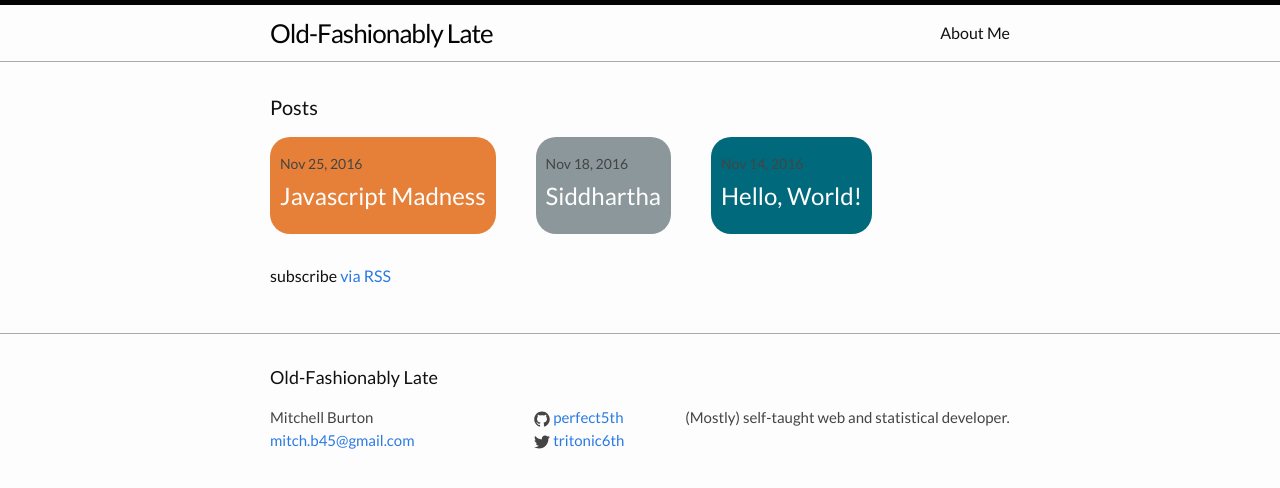
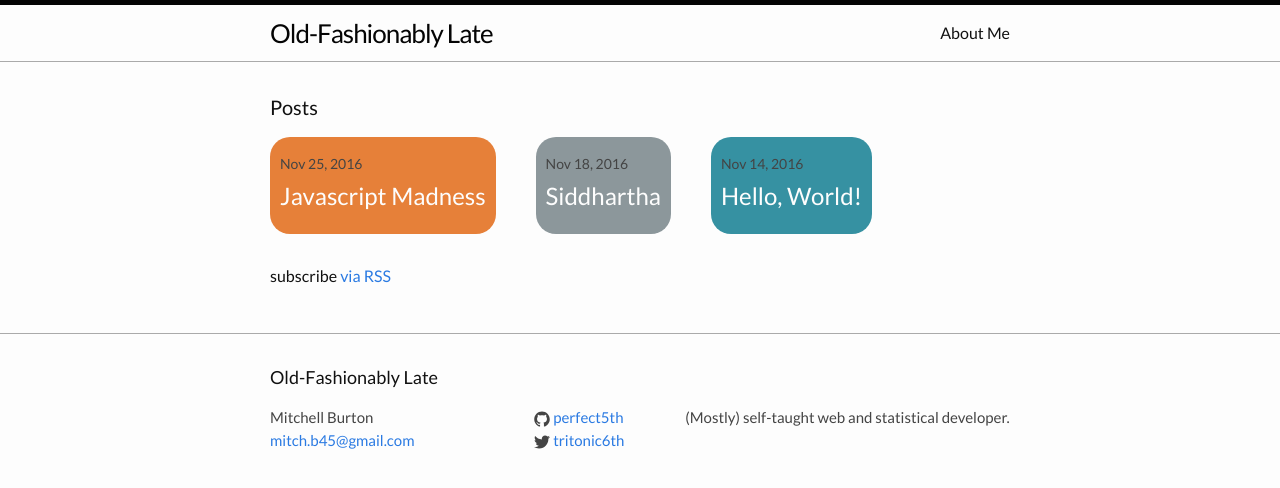
Before and after one commit to Perfect5th/perfect5th.github.io, a Jekyll site: the page built from index.html, in a window 1280 px wide. Shown: the top 488 px of the page. Built offline with Jekyll 4.4.1, drawn with Linux system fonts in a browser that asks for light colours; nearby versions of some CDN libraries.

Commit message:
Made the cyan a little easier to read on, baby!

```diff
--- a/_sass/_layout.scss
+++ b/_sass/_layout.scss
@@ -222,7 +222,7 @@
     }
 
     .post-box:nth-child(5n+3) {
-        background-color: #00697c;
+        background-color: #3691a2;
     }
 
     .post-box:nth-child(5n+4) {
```
